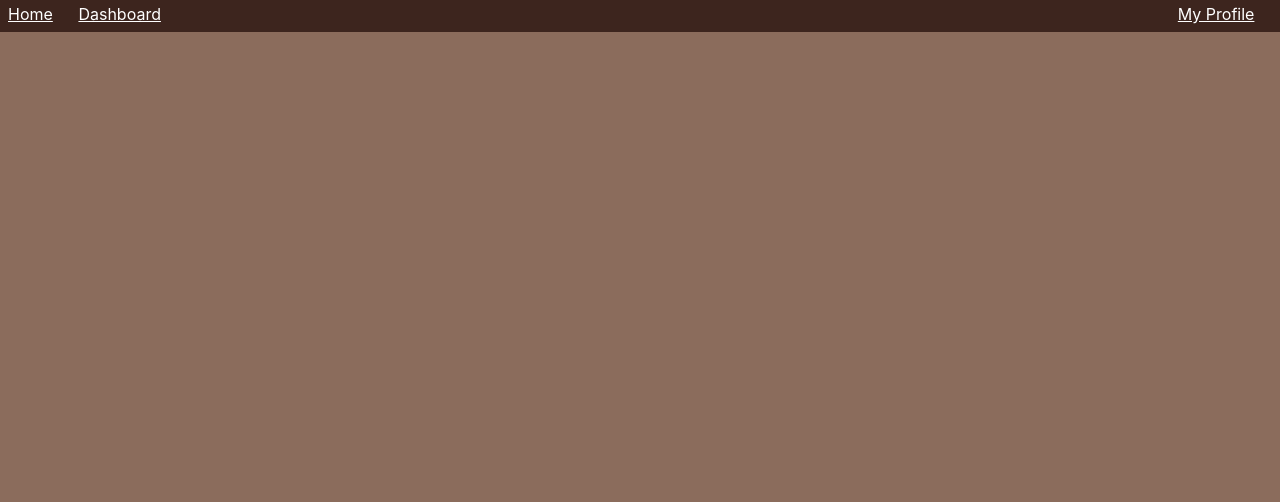
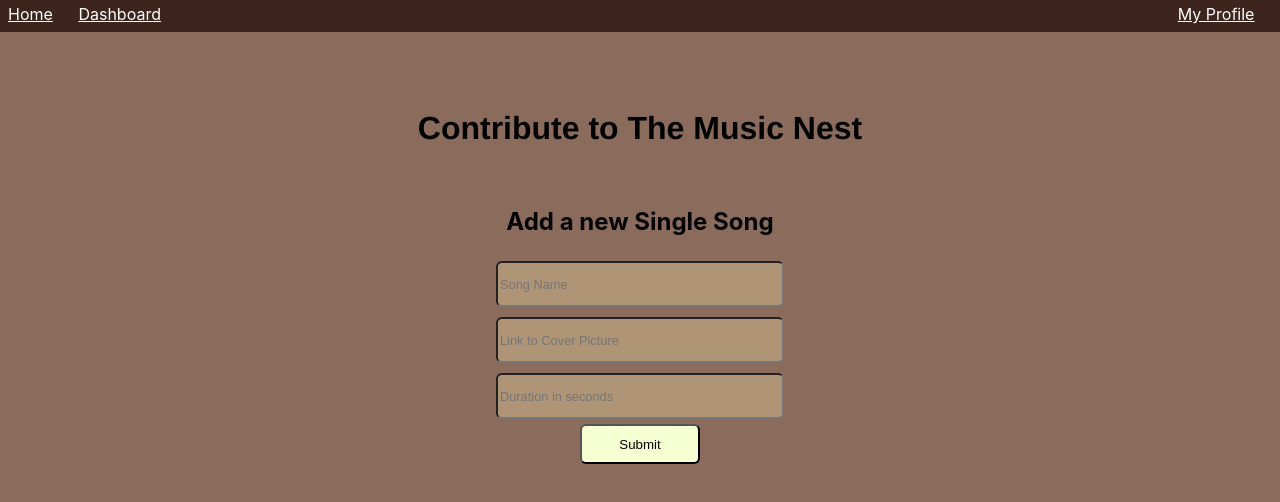
Before and after one commit to abarrett4307/music-front-app, a React (Create React App) app: page /music-front-app/contribute/song in a window 1280 px wide. Shown: the top 502 px of the page. Built offline with nearby package versions, Linux system fonts and the light colour scheme.

Commit message:
contribute single page

```diff
--- a/src/pages/CreateSong.tsx
+++ b/src/pages/CreateSong.tsx
@@ -1,13 +1,40 @@
+import { ChangeEvent } from 'react';
 
 import Taskbar from '../components/Taskbar';
 import '../styles/Basics.css'
+import createSingle from '../utils/createSingle';
 
 function CreateSong() {
+    var songName:string;
+    var duration:string;
+    var image:string;
+
+    const handleChangeName = (event: ChangeEvent<HTMLInputElement>) => {
+        songName = event.target.value;
+      };
+      const handleChangeDuration = (event: ChangeEvent<HTMLInputElement>) => {
+        duration = (event.target.value);
+      };
+      const handleChangeImage = (event: ChangeEvent<HTMLInputElement>) => {
+        image = (event.target.value);
+      };
+
+    function submitArtist() {
+        createSingle(songName,duration,image);
+    }
 
     return (
         <div>
             <Taskbar />
             <div className='Background'>
+                <div className='Centered' id='navigator-div'>
+                    <h1 className='Page-title' id='contribute-title'>Contribute to The Music Nest</h1>
+                    <h2>Add a new Single Song</h2>
+                    <input placeholder='Song Name' className='Inputbox' onChange={handleChangeName}></input>
+                    <input placeholder='Link to Cover Picture' className='Inputbox' onChange={handleChangeDuration}></input>
+                    <input placeholder='Duration in seconds' className='Inputbox' onChange={handleChangeImage}></input>
+                    <button className='basic-button' onClick={submitArtist}>Submit</button>
+                </div>
             </div>
         </div>
     );
--- a/src/utils/createSong.ts
+++ b/src/utils/createSingle.ts
@@ -1,4 +1,4 @@
-async function createSong(albumid:string,song_name:string,inputduration:string) {
+async function createSingle(song_name:string,inputduration:string,image:string) {
     var duration:number = parseInt(inputduration);
     const response = await fetch('/music-front-app/api/add/song', {
       method: 'POST',
@@ -6,9 +6,9 @@ async function createSong(albumid:string,song_name:string,inputduration:string)
         'Content-Type': 'application/json'
       },
       body: JSON.stringify({
-        album: albumid,
         song_name: song_name,
-        duration: duration
+        duration: duration,
+        image_link: image
       }),
     }).then(response => response.json());
 
@@ -18,4 +18,4 @@ async function createSong(albumid:string,song_name:string,inputduration:string)
     return await response.status;
 }
 
-export default createSong;
+export default createSingle;
```
